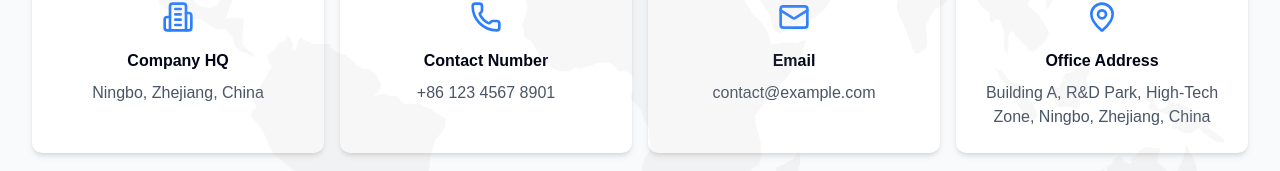
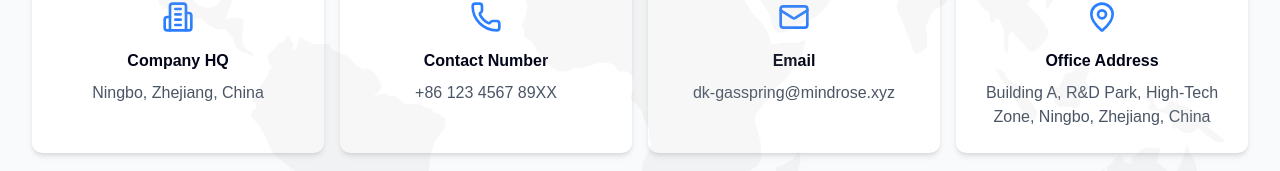
Before and after one commit to JOJOisUnstoppable/gas-spring, a Next.js app: page /en in a window 1280 px wide. Shown: the part 3778-3949 px from the top of the page. Built offline with nearby package versions, Linux system fonts and the light colour scheme; a web font is replaced by a local one.

Commit message:
chore: 更新公司联系信息和项目名称
- 将项目名称从"gasspring"改为"dk-gas-spring"，版本号更新为1.0.0
- 更新公司地址为宁波，浙江，中国
- 修改联系电话和邮箱地址
- 同步更新多语言字典中的地址信息

```diff
--- a/src/app/[locale]/contact/page.tsx
+++ b/src/app/[locale]/contact/page.tsx
@@ -43,7 +43,7 @@ export default async function ContactPage(
               <Phone className="w-6 h-6 text-gray-400" />
               <div>
                 <h3 className="font-semibold">{dict.contact.phone}</h3>
-                <p className="text-gray-600">+86 123 4567 8901</p>
+                <p className="text-gray-600">+86 123 4567 89XX</p>
               </div>
             </div>
 
@@ -51,7 +51,7 @@ export default async function ContactPage(
               <Mail className="w-6 h-6 text-gray-400" />
               <div>
                 <h3 className="font-semibold">{dict.contact.email}</h3>
-                <p className="text-gray-600">contact@example.com</p>
+                <p className="text-gray-600">dk-gasspring@mindrose.xyz</p>
               </div>
             </div>
 
--- a/src/components/home/Contact.tsx
+++ b/src/components/home/Contact.tsx
@@ -70,7 +70,7 @@ export function Contact({ dict, locale }: ContactProps) {
                                     <div className="flex flex-col items-center text-center">
                                         <Phone className="w-8 h-8 text-blue-500 mb-4" />
                                         <h3 className="font-semibold mb-2">{dict.contact.phone}</h3>
-                                        <p className="text-gray-600">+86 123 4567 8901</p>
+                                        <p className="text-gray-600">+86 123 4567 89XX</p>
                                     </div>
                                 </div>
 
@@ -78,7 +78,7 @@ export function Contact({ dict, locale }: ContactProps) {
                                     <div className="flex flex-col items-center text-center">
                                         <Mail className="w-8 h-8 text-blue-500 mb-4" />
                                         <h3 className="font-semibold mb-2">{dict.contact.email}</h3>
-                                        <p className="text-gray-600">contact@example.com</p>
+                                        <p className="text-gray-600">dk-gasspring@mindrose.xyz</p>
                                     </div>
                                 </div>
 
--- a/src/lib/i18n/dictionaries/de.json
+++ b/src/lib/i18n/dictionaries/de.json
@@ -88,11 +88,11 @@
     "title": "Kontaktieren Sie uns",
     "description": "Wenn Sie Fragen oder Anliegen haben, zögern Sie nicht, uns zu kontaktieren. Unser Team steht Ihnen gerne zur Verfügung.",
     "company": "Unternehmenszentrale",
-    "address": "Stadt Wenxianpo, Provinz Huazhou, China",
+    "address": "Ningbo, Zhejiang, China",
     "phone": "Kontaktnummer",
     "email": "E-Mail-Adresse",
     "office": "Büroadresse",
-    "officeAddress": "Gebäude A, Forschungs- und Entwicklungspark, High-Tech-Zone, Stadt Wenxianpo, Provinz Huazhou",
+    "officeAddress": "Gebäude A, Forschungspark, Hochtechnologiezone, Ningbo, Zhejiang, China",
     "form": {
       "name": "Name",
       "email": "E-Mail",
--- a/src/lib/i18n/dictionaries/es.json
+++ b/src/lib/i18n/dictionaries/es.json
@@ -88,11 +88,11 @@
     "title": "Contáctenos",
     "description": "Si tiene alguna pregunta o necesidad, no dude en ponerse en contacto con nosotros. Nuestro equipo estará encantado de atenderle.",
     "company": "Sede central de la empresa",
-    "address": "Ciudad de Wenxianpo, Provincia de Huazhou, China",
+    "address": "Ningbo, Zhejiang, China",
     "phone": "Número de contacto",
     "email": "Correo electrónico",
     "office": "Dirección de la oficina",
-    "officeAddress": "Edificio A, Parque de Investigación y Desarrollo, Zona de Alta Tecnología, Ciudad de Wenxianpo, Provincia de Huazhou",
+    "officeAddress": "Edificio A, Parque de Investigación y Desarrollo, Zona de Alta Tecnología, Ningbo, Zhejiang, China",
     "form": {
       "name": "Nombre",
       "email": "Correo electrónico",
```
Also changed, not shown: 1 other file (tests, documents, lock files or other folders).
